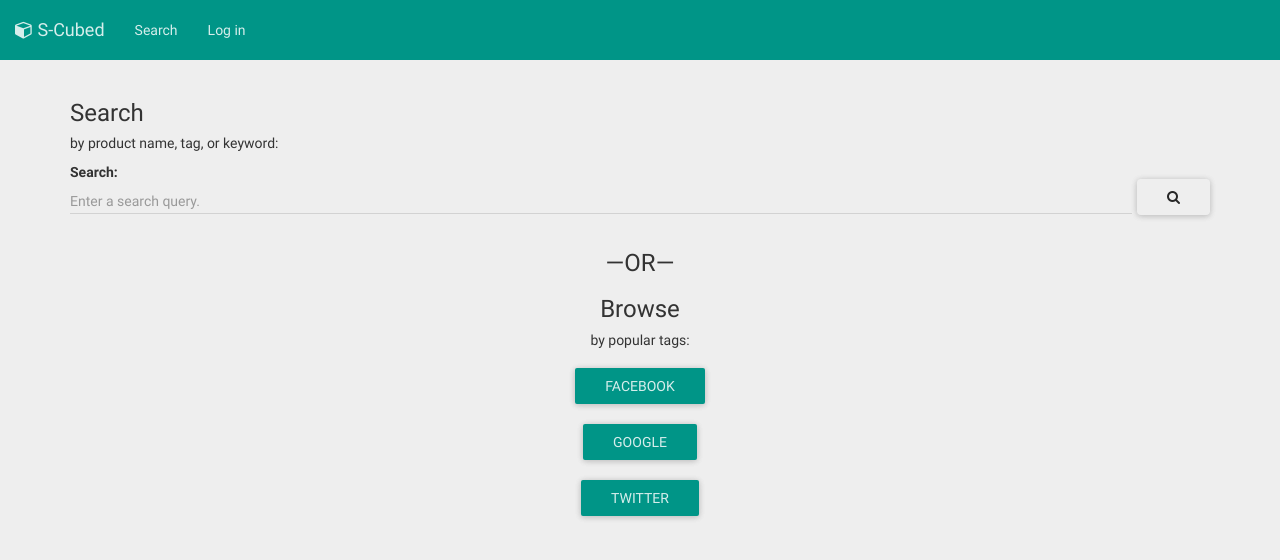
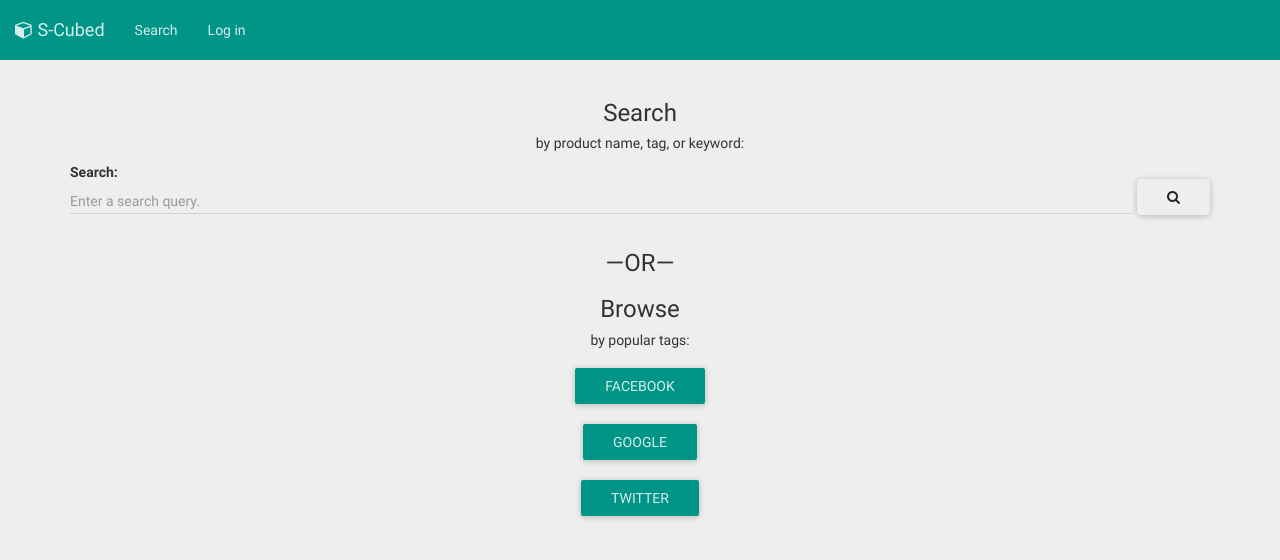
Before and after one commit to cheble/S-Cubed, a Jekyll site: the page built from Search.html, in a window 1280 px wide. Shown: the top 560 px of the page. Built offline with Jekyll 4.4.1, drawn with Linux system fonts in a browser that asks for light colours; nearby versions of some CDN libraries; library files that are not in the unit come from our copies; Markdown is read by kramdown in place of the engine named in the settings.

Commit message:
Search progress

```diff
--- a/Search.html
+++ b/Search.html
@@ -4,12 +4,11 @@ title: Login
 nav_type: restricted
 ---
 
-
+<div class="container text-center">
+  <h3>Search</h3>
+  <h5>by product name, tag, or keyword:</h5>
+</div>
 <div class="container">
-  <div>
-    <h3>Search</h3>
-    <h5>by product name, tag, or keyword:</h5>
-  </div>
   <form role="form-inline">
     <div class="form-group">
       <div class="input-group">
```
